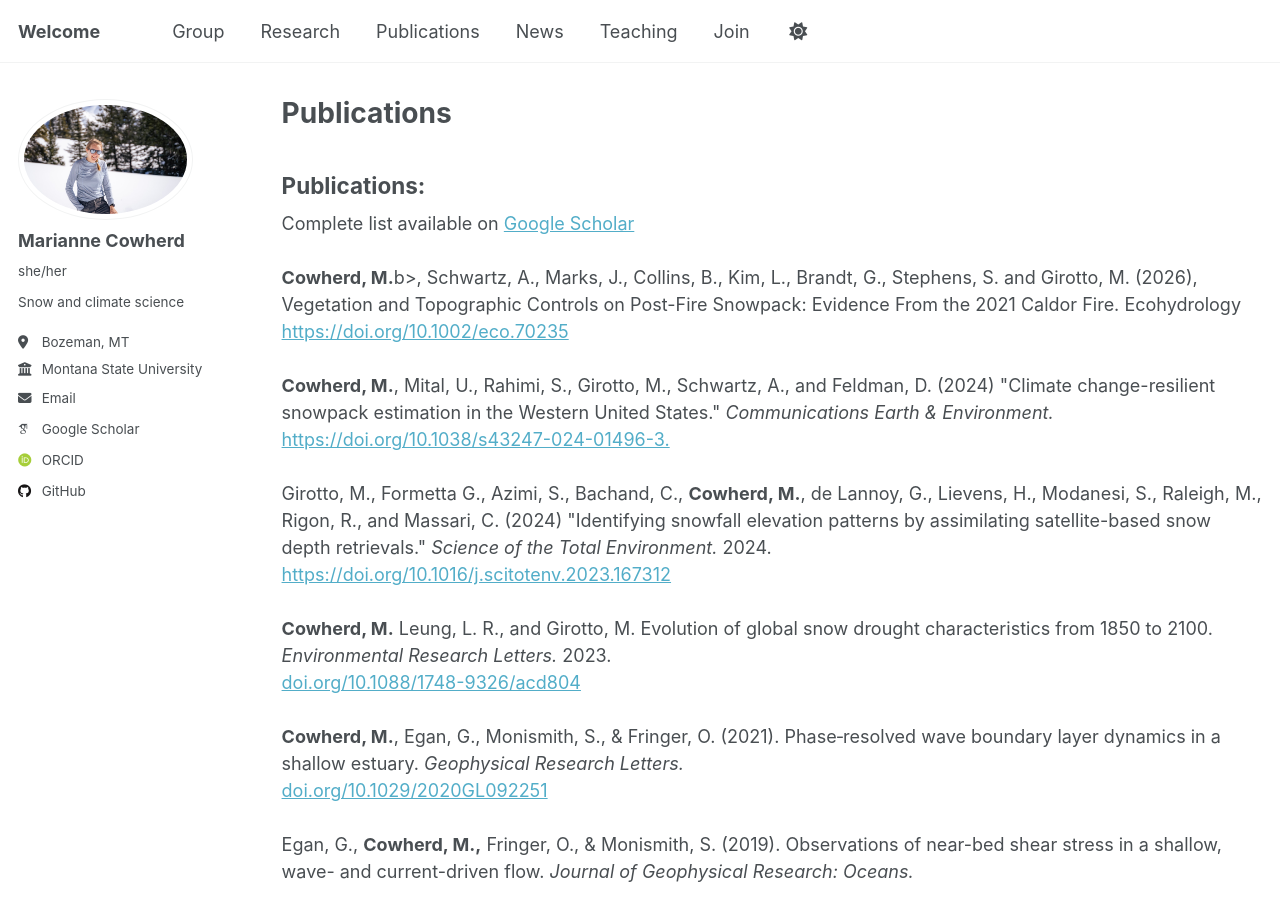
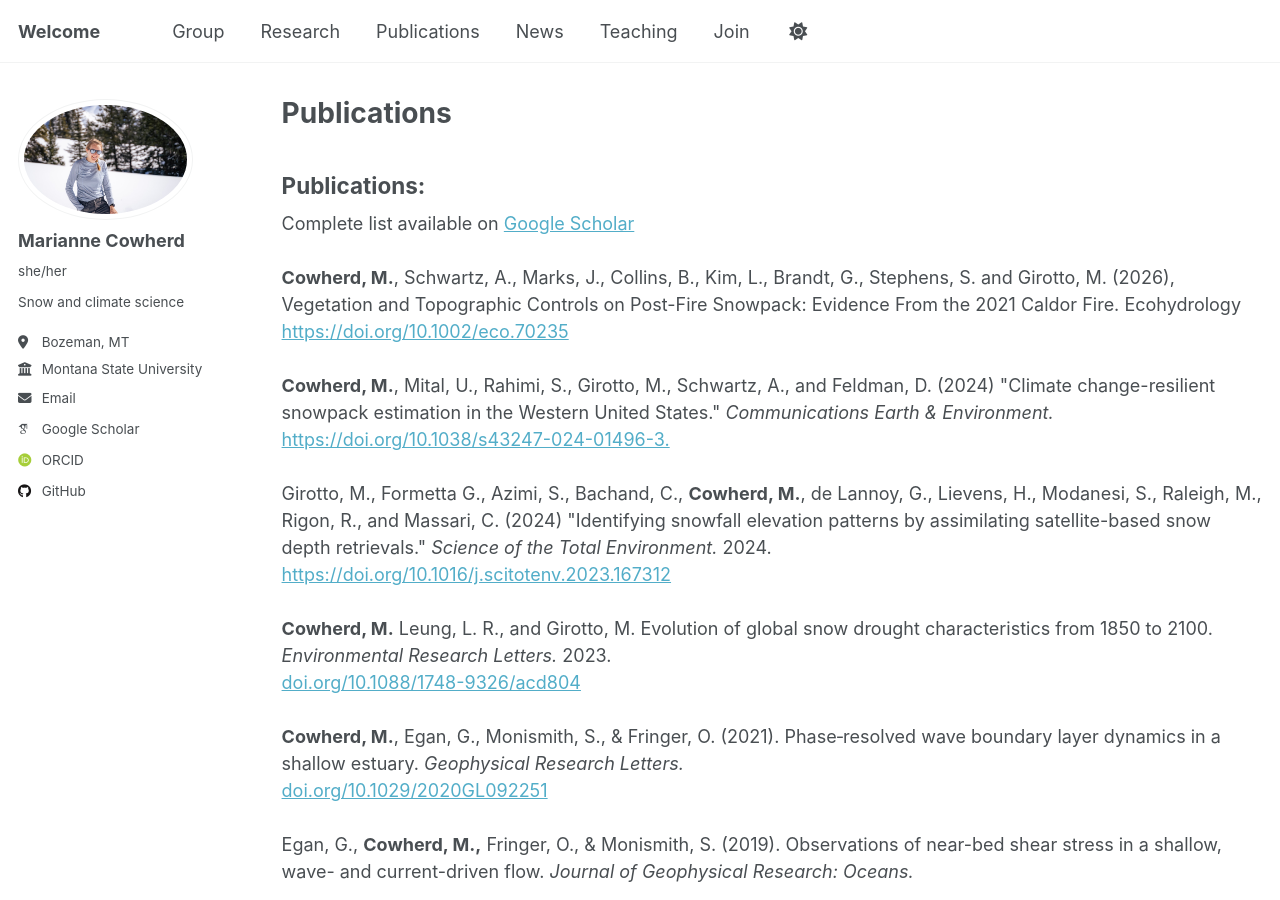
Before and after one commit to mariannecowherd/mariannecowherd.github.io, a Jekyll site: the page built from _pages/publications.html, in a window 1280 px wide and 900 px high. Built offline with Jekyll 4.4.1, drawn with Linux system fonts in a browser that asks for light colours; some web fonts are replaced; a script that is not in the unit is left out.

```diff
--- a/_pages/publications.html
+++ b/_pages/publications.html
@@ -8,7 +8,7 @@ author_profile: true
 <h2>Publications:</h2>
 Complete list available on <a href="https://scholar.google.com/citations?user=RN_5PCcAAAAJ&hl=en&oi=ao">Google Scholar</a> <br> <br>
 
-<b>Cowherd, M.</b>b>, Schwartz, A., Marks, J., Collins, B., Kim, L., Brandt, G., Stephens, S. and Girotto, M. (2026),
+<b>Cowherd, M.</b>, Schwartz, A., Marks, J., Collins, B., Kim, L., Brandt, G., Stephens, S. and Girotto, M. (2026),
 Vegetation and Topographic Controls on Post-Fire Snowpack: Evidence From the 2021 Caldor Fire. <it>Ecohydrology</it> <br>
 <a href="https://doi.org/10.1002/eco.70235">https://doi.org/10.1002/eco.70235</a><br><br>
 
```
